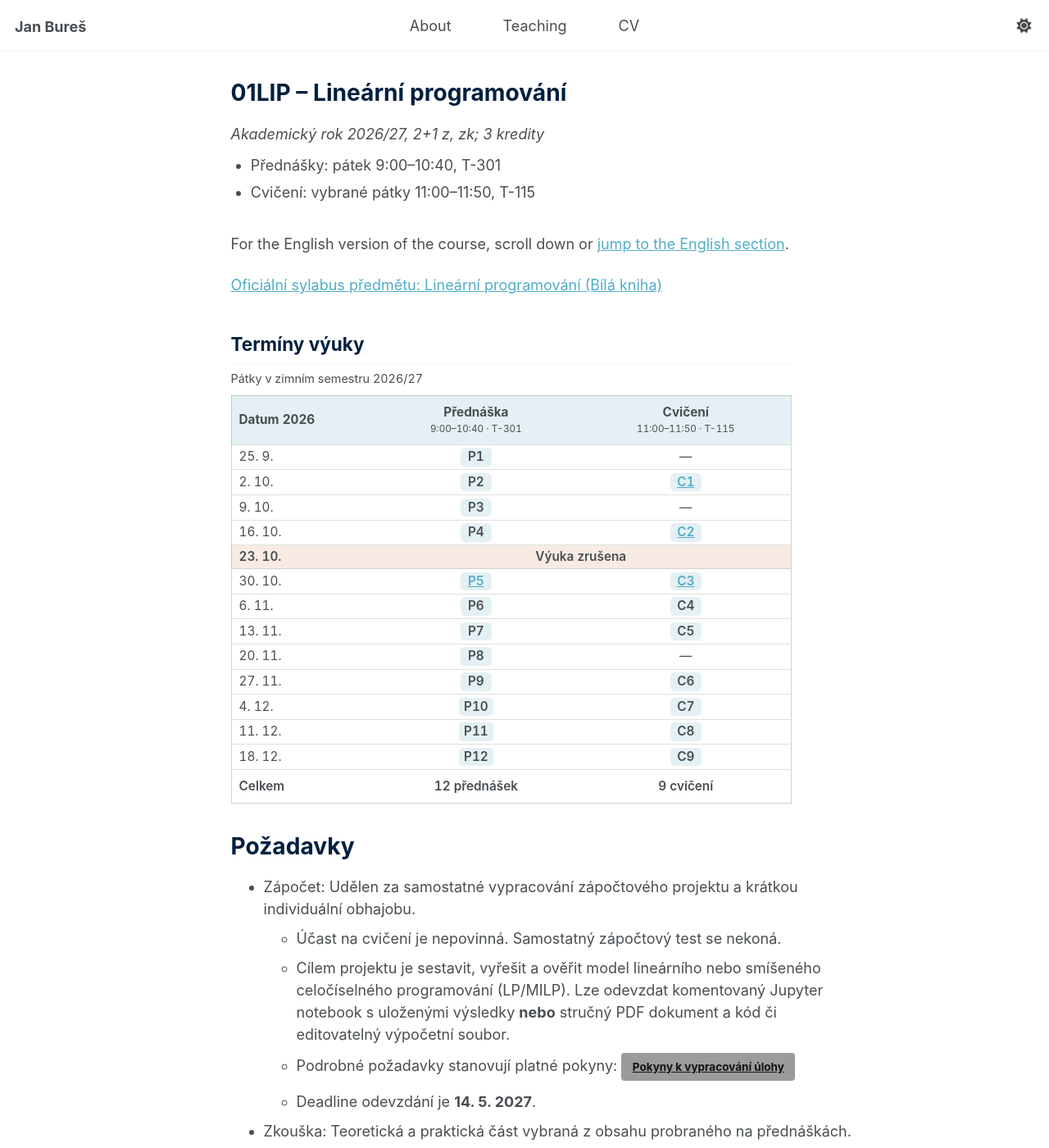
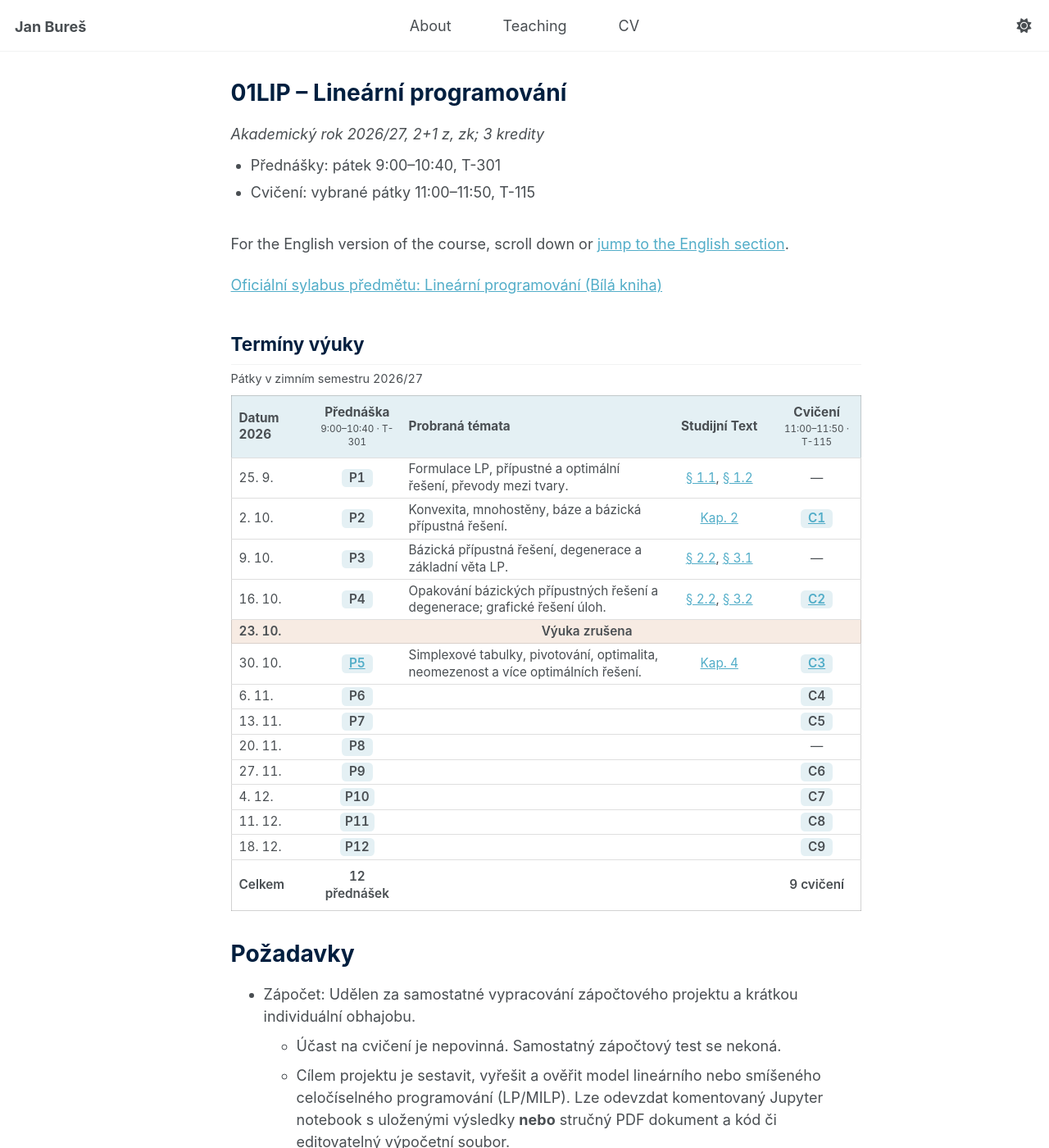
Before and after one commit to buresjan/buresjan.github.io, a Jekyll site: the page built from _teaching/01lip.md, in a window 1280 px wide and 1400 px high. Shown: the whole window at 82% size. Built offline with Jekyll 4.4.1, drawn with Linux system fonts in a browser that asks for light colours.

Commit message:
Add covered lecture topics and textbook section links

```diff
--- a/_teaching/01lip.md
+++ b/_teaching/01lip.md
@@ -20,28 +20,30 @@ lang: cs
 
 <section class="lp-schedule" lang="cs" aria-labelledby="terminy-vyuky">
   <h2 id="terminy-vyuky">Termíny výuky</h2>
+  <div class="lp-schedule-scroll" role="region" aria-label="Přehled výuky" tabindex="0">
   <table>
     <caption>Pátky v zimním semestru 2026/27</caption>
     <thead>
-      <tr><th scope="col">Datum 2026</th><th scope="col">Přednáška<small>9:00–10:40 · T-301</small></th><th scope="col">Cvičení<small>11:00–11:50 · T-115</small></th></tr>
+      <tr><th scope="col">Datum 2026</th><th scope="col">Přednáška<small>9:00–10:40 · T-301</small></th><th scope="col" class="lp-topics">Probraná témata</th><th scope="col" class="lp-textbook">Studijní Text</th><th scope="col">Cvičení<small>11:00–11:50 · T-115</small></th></tr>
     </thead>
     <tbody>
-      <tr><th scope="row">25. 9.</th><td><span class="lp-session">P1</span></td><td><span aria-label="Cvičení se nekoná">—</span></td></tr>
-      <tr><th scope="row">2. 10.</th><td><span class="lp-session">P2</span></td><td><a class="lp-session" href="{{ '/files/01lip/cv01.zip' | relative_url }}" download="cv01.zip" title="Stáhnout klíčky, zadání cv01 a řešení (ZIP)" aria-label="Cvičení 1: stáhnout klíčky, zadání a řešení v ZIP">C1</a></td></tr>
-      <tr><th scope="row">9. 10.</th><td><span class="lp-session">P3</span></td><td><span aria-label="Cvičení se nekoná">—</span></td></tr>
-      <tr><th scope="row">16. 10.</th><td><span class="lp-session">P4</span></td><td><a class="lp-session" href="{{ '/files/01lip/cv02.zip' | relative_url }}?v=20261016-pulp332" download="cv02.zip" title="Stáhnout notebook a HTML náhled cvičení 2 (ZIP)" aria-label="Cvičení 2: stáhnout notebook s řešením a HTML náhled v ZIP">C2</a></td></tr>
-      <tr class="lp-cancelled"><th scope="row">23. 10.</th><td colspan="2">Výuka zrušena</td></tr>
-      <tr><th scope="row">30. 10.</th><td><a class="lp-session" href="{{ '/files/01lip/p5.html' | relative_url }}" download="p5.html" title="Stáhnout prezentaci o simplexové metodě (HTML)" aria-label="Přednáška 5: stáhnout prezentaci o simplexové metodě v HTML">P5</a></td><td><a class="lp-session" href="{{ '/files/01lip/cv03.zip' | relative_url }}?v=20261029-r2" download="cv03.zip" title="Stáhnout notebooky a HTML náhled cvičení 3 včetně zadání domácího úkolu (ZIP)" aria-label="Cvičení 3: stáhnout notebook, řešení, HTML náhled a zadání domácího úkolu v ZIP">C3</a></td></tr>
-      <tr><th scope="row">6. 11.</th><td><span class="lp-session">P6</span></td><td><span class="lp-session">C4</span></td></tr>
-      <tr><th scope="row">13. 11.</th><td><span class="lp-session">P7</span></td><td><span class="lp-session">C5</span></td></tr>
-      <tr><th scope="row">20. 11.</th><td><span class="lp-session">P8</span></td><td><span aria-label="Cvičení se nekoná">—</span></td></tr>
-      <tr><th scope="row">27. 11.</th><td><span class="lp-session">P9</span></td><td><span class="lp-session">C6</span></td></tr>
-      <tr><th scope="row">4. 12.</th><td><span class="lp-session">P10</span></td><td><span class="lp-session">C7</span></td></tr>
-      <tr><th scope="row">11. 12.</th><td><span class="lp-session">P11</span></td><td><span class="lp-session">C8</span></td></tr>
-      <tr><th scope="row">18. 12.</th><td><span class="lp-session">P12</span></td><td><span class="lp-session">C9</span></td></tr>
+      <tr><th scope="row">25. 9.</th><td><span class="lp-session">P1</span></td><td class="lp-topics">Formulace LP, přípustné a optimální řešení, převody mezi tvary.</td><td class="lp-textbook"><a href="{{ '/files/01LIP.pdf' | relative_url }}#nameddest=section.1.1" aria-label="Studijní Text: § 1.1">§ 1.1</a>, <a href="{{ '/files/01LIP.pdf' | relative_url }}#nameddest=section.1.2" aria-label="Studijní Text: § 1.2">§ 1.2</a></td><td><span aria-label="Cvičení se nekoná">—</span></td></tr>
+      <tr><th scope="row">2. 10.</th><td><span class="lp-session">P2</span></td><td class="lp-topics">Konvexita, mnohostěny, báze a bázická přípustná řešení.</td><td class="lp-textbook"><a href="{{ '/files/01LIP.pdf' | relative_url }}#nameddest=chapter.2" aria-label="Studijní Text: Kap. 2">Kap. 2</a></td><td><a class="lp-session" href="{{ '/files/01lip/cv01.zip' | relative_url }}" download="cv01.zip" title="Stáhnout klíčky, zadání cv01 a řešení (ZIP)" aria-label="Cvičení 1: stáhnout klíčky, zadání a řešení v ZIP">C1</a></td></tr>
+      <tr><th scope="row">9. 10.</th><td><span class="lp-session">P3</span></td><td class="lp-topics">Bázická přípustná řešení, degenerace a základní věta LP.</td><td class="lp-textbook"><a href="{{ '/files/01LIP.pdf' | relative_url }}#nameddest=section.2.2" aria-label="Studijní Text: § 2.2">§ 2.2</a>, <a href="{{ '/files/01LIP.pdf' | relative_url }}#nameddest=section.3.1" aria-label="Studijní Text: § 3.1">§ 3.1</a></td><td><span aria-label="Cvičení se nekoná">—</span></td></tr>
+      <tr><th scope="row">16. 10.</th><td><span class="lp-session">P4</span></td><td class="lp-topics">Opakování bázických přípustných řešení a degenerace; grafické řešení úloh.</td><td class="lp-textbook"><a href="{{ '/files/01LIP.pdf' | relative_url }}#nameddest=section.2.2" aria-label="Studijní Text: § 2.2">§ 2.2</a>, <a href="{{ '/files/01LIP.pdf' | relative_url }}#nameddest=section.3.2" aria-label="Studijní Text: § 3.2">§ 3.2</a></td><td><a class="lp-session" href="{{ '/files/01lip/cv02.zip' | relative_url }}?v=20261016-pulp332" download="cv02.zip" title="Stáhnout notebook a HTML náhled cvičení 2 (ZIP)" aria-label="Cvičení 2: stáhnout notebook s řešením a HTML náhled v ZIP">C2</a></td></tr>
+      <tr class="lp-cancelled"><th scope="row">23. 10.</th><td colspan="4">Výuka zrušena</td></tr>
+      <tr><th scope="row">30. 10.</th><td><a class="lp-session" href="{{ '/files/01lip/p5.html' | relative_url }}" download="p5.html" title="Stáhnout prezentaci o simplexové metodě (HTML)" aria-label="Přednáška 5: stáhnout prezentaci o simplexové metodě v HTML">P5</a></td><td class="lp-topics">Simplexové tabulky, pivotování, optimalita, neomezenost a více optimálních řešení.</td><td class="lp-textbook"><a href="{{ '/files/01LIP.pdf' | relative_url }}#nameddest=chapter.4" aria-label="Studijní Text: Kap. 4">Kap. 4</a></td><td><a class="lp-session" href="{{ '/files/01lip/cv03.zip' | relative_url }}?v=20261029-r2" download="cv03.zip" title="Stáhnout notebooky a HTML náhled cvičení 3 včetně zadání domácího úkolu (ZIP)" aria-label="Cvičení 3: stáhnout notebook, řešení, HTML náhled a zadání domácího úkolu v ZIP">C3</a></td></tr>
+      <tr><th scope="row">6. 11.</th><td><span class="lp-session">P6</span></td><td class="lp-topics"></td><td class="lp-textbook"></td><td><span class="lp-session">C4</span></td></tr>
+      <tr><th scope="row">13. 11.</th><td><span class="lp-session">P7</span></td><td class="lp-topics"></td><td class="lp-textbook"></td><td><span class="lp-session">C5</span></td></tr>
+      <tr><th scope="row">20. 11.</th><td><span class="lp-session">P8</span></td><td class="lp-topics"></td><td class="lp-textbook"></td><td><span aria-label="Cvičení se nekoná">—</span></td></tr>
+      <tr><th scope="row">27. 11.</th><td><span class="lp-session">P9</span></td><td class="lp-topics"></td><td class="lp-textbook"></td><td><span class="lp-session">C6</span></td></tr>
+      <tr><th scope="row">4. 12.</th><td><span class="lp-session">P10</span></td><td class="lp-topics"></td><td class="lp-textbook"></td><td><span class="lp-session">C7</span></td></tr>
+      <tr><th scope="row">11. 12.</th><td><span class="lp-session">P11</span></td><td class="lp-topics"></td><td class="lp-textbook"></td><td><span class="lp-session">C8</span></td></tr>
+      <tr><th scope="row">18. 12.</th><td><span class="lp-session">P12</span></td><td class="lp-topics"></td><td class="lp-textbook"></td><td><span class="lp-session">C9</span></td></tr>
     </tbody>
-    <tfoot><tr><th scope="row">Celkem</th><td>12 přednášek</td><td>9 cvičení</td></tr></tfoot>
+    <tfoot><tr><th scope="row">Celkem</th><td>12 přednášek</td><td></td><td></td><td>9 cvičení</td></tr></tfoot>
   </table>
+  </div>
 </section>
 
 Požadavky
@@ -68,13 +70,16 @@ K předmětu je k dispozici ucelený studijní text.
 <a class="btn lp-btn" href="{{ '/files/01LIP.pdf' | relative_url }}" download>Studijní text k předmětu (01LIP.pdf)</a>
 
 <style>
-.lp-schedule { max-width: 38rem; margin: 1.5rem 0 2rem; }
+.lp-schedule { max-width: 64rem; margin: 1.5rem 0 2rem; }
 .lp-schedule h2 { margin-bottom: 0.35rem; }
-.lp-schedule table { display: table; width: 100%; table-layout: fixed; margin: 0; font-size: 0.85rem; line-height: 1.35; font-variant-numeric: tabular-nums; border-collapse: collapse; border: 1px solid rgba(127, 127, 127, 0.35); }
+.lp-schedule-scroll { overflow-x: auto; }
+.lp-schedule table { min-width: 40rem; display: table; width: 100%; table-layout: fixed; margin: 0; font-size: 0.85rem; line-height: 1.35; font-variant-numeric: tabular-nums; border-collapse: collapse; border: 1px solid rgba(127, 127, 127, 0.35); }
 .lp-schedule caption { text-align: left; padding: 0 0 0.6rem; font-size: 0.8rem; }
 .lp-schedule th, .lp-schedule td { padding: 0.2rem 0.5rem; vertical-align: middle; text-align: center; border: 0; border-bottom: 1px solid rgba(127, 127, 127, 0.25); }
 .lp-schedule thead { background: rgba(52, 137, 166, 0.13); border: 0; }
-.lp-schedule th:first-child { text-align: left; width: 25%; }
+.lp-schedule th:first-child { text-align: left; width: 13%; }
+.lp-schedule .lp-topics { width: 42%; text-align: left; }
+.lp-schedule .lp-textbook { width: 17%; }
 .lp-schedule thead th { padding-top: 0.55rem; padding-bottom: 0.55rem; }
 .lp-schedule small { display: block; margin-top: 0.15rem; font-size: 0.65rem; font-weight: normal; }
 .lp-schedule tbody th { font-weight: normal; }
```
